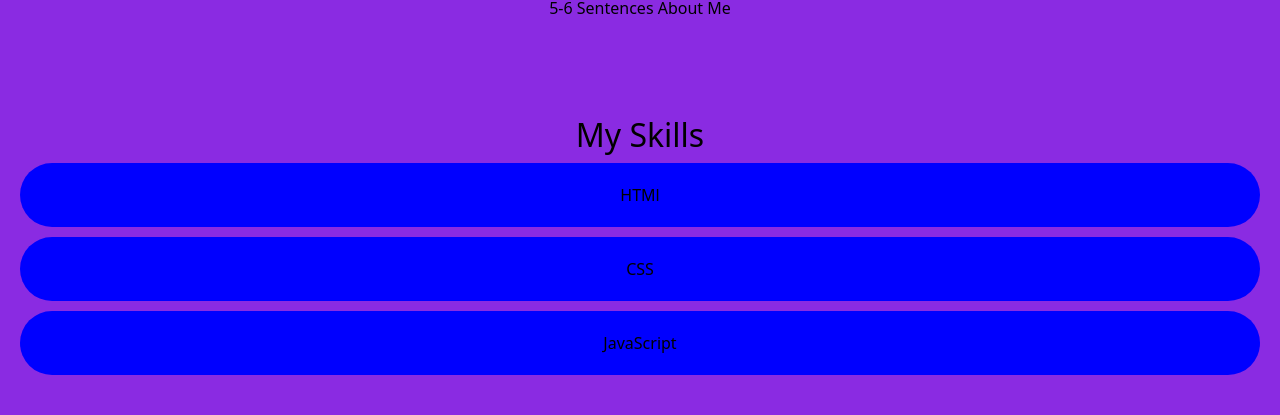
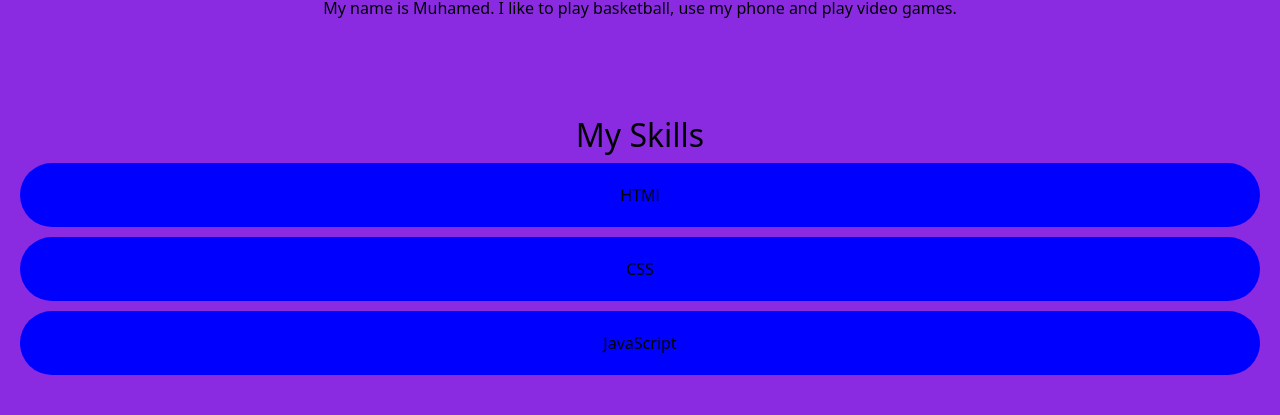
Before and after one commit to muhamedf6/SYEP-Bathgate-MuhamedF, a plain HTML site: page index.html in a window 1280 px wide. Shown: the part 670-1085 px from the top of the page. Drawn offline with nearby package versions, Linux system fonts and the light colour scheme.

Commit message:
Added Sentences

```diff
--- a/index.html
+++ b/index.html
@@ -40,7 +40,7 @@
 
 <section id="about" class="section">
     <h2>About Me</h2>
-<p>5-6 Sentences About Me </p>
+<p>My name is Muhamed. I like to play basketball, use my phone and play video games. </p>
 </section>
 
 <section id="skills" class="section">
```
